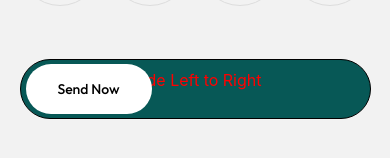
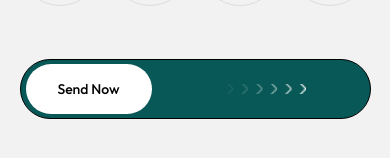
Before and after one commit to usmanjutt47/Number-OTP-verfication, a React Native app in the folder client/: screen /NumberVerification in a window 390 px wide. Shown: the part 680-838 px from the top of the page. Built offline with nearby package versions, Linux system fonts and the light colour scheme.

Commit message:
Update CustomSlider.jsx

```diff
--- a/client/components/CustomSlider.jsx
+++ b/client/components/CustomSlider.jsx
@@ -56,17 +56,17 @@ const CustomSlider = ({ callback = () => console.log("Swipe callback") }) => {
           backgroundColor: "#075856",
         }}
       >
-        <Animated.Text
+        <Animated.Image
+          source={require("../assets/arrows.png")} // Import your image here
           style={{
-            position: "absolute",
-            top: 10, // Position text at the top of the slider
-            color: textColor, // Apply dynamic color here
-            fontSize: 16,
-            alignSelf: "center",
+            justifyContent: "center",
+            // Position image at the top of the slider
+            height: 10, // Adjust height as needed
+            width: 80,
+            marginLeft: 200,
+            // Adjust width as needed
           }}
-        >
-          Slide Left to Right
-        </Animated.Text>
+        />
         <Animated.View
           style={[
             {
```
